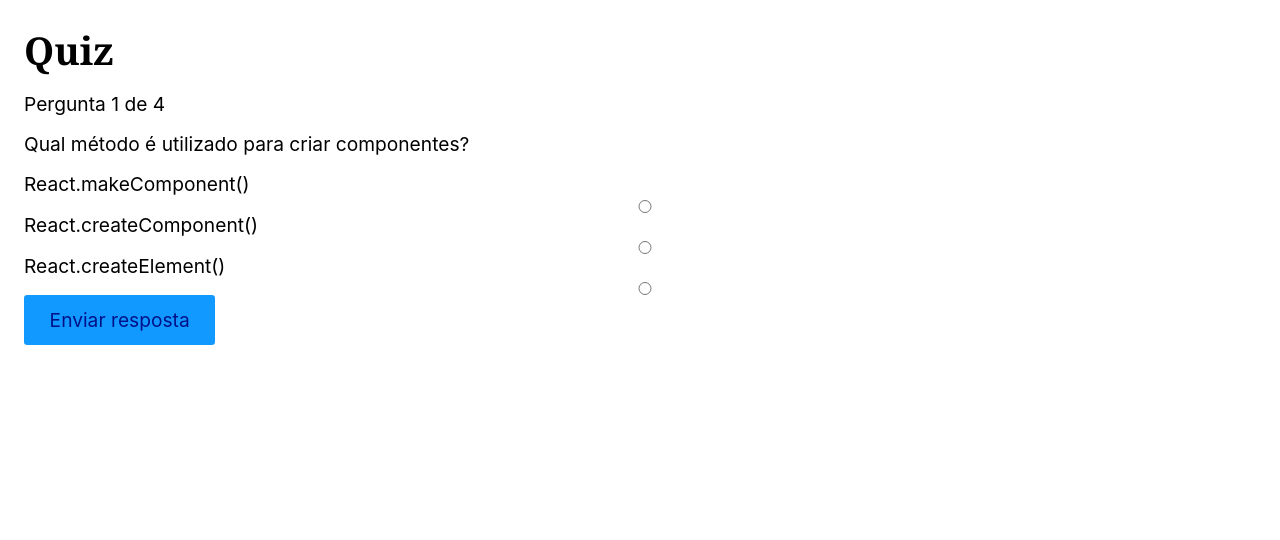
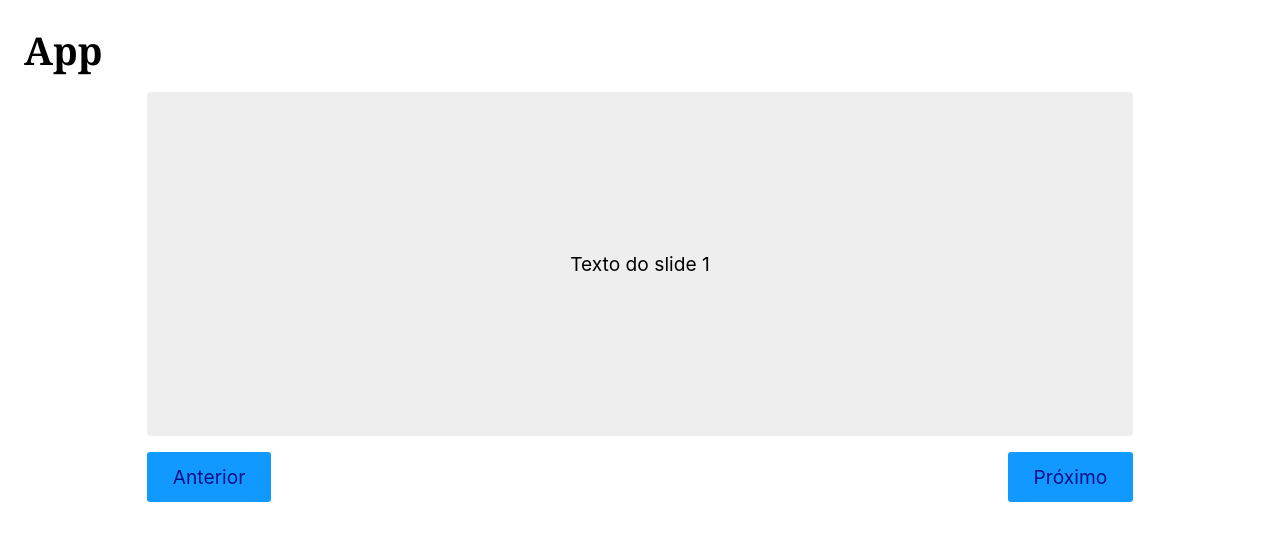
Before and after one commit to Chronoxpp/react_origamid, a React (Vite) app: page / in a window 1280 px wide. Shown: the top 540 px of the page. Built offline with nearby package versions, Linux system fonts and the light colour scheme.

Commit message:
Feat: implementa os codigos da aula 0505 animacoes 2 como complemento do conteudo

```diff
--- a/src/App.jsx
+++ b/src/App.jsx
@@ -1,84 +1,28 @@
 import React from "react";
-import Pergunta from "./Pergunta";
-
-const perguntas = [
-  {
-    pergunta: 'Qual método é utilizado para criar componentes?',
-    options: [
-      'React.makeComponent()',
-      'React.createComponent()',
-      'React.createElement()',
-    ],
-    resposta: 'React.createElement()',
-    id: 'p1',
-  },
-  {
-    pergunta: 'Como importamos um componente externo?',
-    options: [
-      'import Component from "./Component"',
-      'require("./Component")',
-      'import "./Component"',
-    ],
-    resposta: 'import Component from "./Component"',
-    id: 'p2',
-  },
-  {
-    pergunta: 'Qual hook não é nativo?',
-    options: ['useEffect()', 'useFetch()', 'useCallback()'],
-    resposta: 'useFetch()',
-    id: 'p3',
-  },
-  {
-    pergunta: 'Qual palavra deve ser utilizada para criarmos um hook?',
-    options: ['set', 'get', 'use'],
-    resposta: 'use',
-    id: 'p4',
-  },
-];
+import Slide from "./Slide";
 
 
 export default function App()
 {
-  const [respostas, setRespostas] = React.useState([]);
-  const [resposta, setResposta] = React.useState(null);
-
-  function handleSubmit(e)
-  {
-    e.preventDefault();
-
-    if (! resposta) return;
-
-    setRespostas([...respostas, resposta]);
-
-    setResposta(null);
-  }
-
-  const respostasCorretas = perguntas.filter(
-    (pergunta, index) => pergunta.resposta === respostas[index]
-  );
+  const slides = [
+    {
+      id: "Slide 1",
+      text: "Texto do slide 1"
+    },
+    {
+      id: "Slide 2",
+      text: "Texto do slide 2"
+    },
+    {
+      id: "Slide 3",
+      text: "Texto do slide 3"
+    }
+  ];
 
   return (
-    <>
-      <h1>Quiz</h1>
-      {
-        respostas.length <= 3
-
-        ? <p>Pergunta {respostas.length + 1} de {perguntas.length}</p>
-
-        : <p>Quiz finalizado, resultado: acertou {respostasCorretas.length} de {perguntas.length}</p>
-      }
-
-      {
-        respostas.length <= 3 &&
-
-        <Pergunta
-          pergunta={perguntas[respostas.length].pergunta}
-          respostas={perguntas[respostas.length].options}
-          handleSubmit={handleSubmit}
-          resposta={resposta}
-          setResposta={setResposta}
-        />
-      }
-    </>
+    <div>
+      <h1>App</h1>
+      <Slide slides={slides} />
+    </div>
   );
 }
--- a/src/Pergunta.jsx
+++ /dev/null
@@ -1,38 +0,0 @@
-import React from "react";
-
-export default function Pergunta({
-    pergunta,
-    respostas,
-    handleSubmit,
-    resposta,
-    setResposta,
-})
-{
-    function onChange(e)
-    {
-        const opcao = e.target;
-
-        setResposta(opcao.id);
-    }
-
-    const listaDeRespostas = respostas.map(
-        (opcao, index)=>
-            {
-                return (
-                    <div key={index}>
-                        <label htmlFor={opcao}>{opcao}</label>
-                        <input type="radio" value={opcao} checked={resposta === opcao} id={opcao} onChange={onChange} />
-                    </div>
-                );
-            }
-    );
-
-    return (
-        <form onSubmit={handleSubmit}>
-            <p>{pergunta}</p>
-            {listaDeRespostas}
-
-            <button>Enviar resposta</button>
-        </form>
-    );
-}
--- /dev/null
+++ b/src/Slide.jsx
@@ -0,0 +1,59 @@
+import React from "react";
+import styles from "./Slide.module.css";
+
+export default function Slide({slides})
+{
+    const [active, setActive] = React.useState(0);
+    const [position, setPosition] = React.useState(0);
+    const contentRef = React.useRef();
+
+    React.useEffect(
+        () =>
+        {
+            const contentWidth = contentRef.current.getBoundingClientRect().width;
+
+            setPosition(-(active * contentWidth));
+        }
+    ), [active];
+
+    function slidePrevious()
+    {
+        if (active <= 0) return;
+
+        setActive(active - 1);
+    }
+
+    function slideNext()
+    {
+        if (active >= slides.length - 1) return;
+
+        setActive(active + 1);
+    }
+
+    return (
+        <section className={styles.container}>
+            <div
+                className={styles.content}
+                style={{transform:`translateX(${position}px)`}}
+                ref={contentRef}
+            >
+                {
+                    slides.map(
+                        (slide) =>
+                        {
+                            return (
+                                <div key={slide.id} className={styles.item}>
+                                    {slide.text}
+                                </div>
+                            );
+                        }
+                    )
+                }
+            </div>
+            <nav className={styles.nav}>
+                <button onClick={slidePrevious}>Anterior</button>
+                <button onClick={slideNext}>Próximo</button>
+            </nav>
+        </section>
+    );
+}
--- /dev/null
+++ b/src/Slide.module.css
@@ -0,0 +1,26 @@
+.container{
+    overflow: hidden;
+
+}
+
+.content{
+    display: flex;
+    transition: transform .3s ease;
+}
+
+.item{
+    flex-shrink: 0;
+    width: 80%;
+    margin: 0 10%;
+    padding: 10rem 0;
+    background-color: #eee;
+    border-radius: 4px;
+    text-align: center;
+}
+
+.nav{
+    display: flex;
+    justify-content: space-between;
+    margin: 1rem auto;
+    width: 80%;
+}
```
